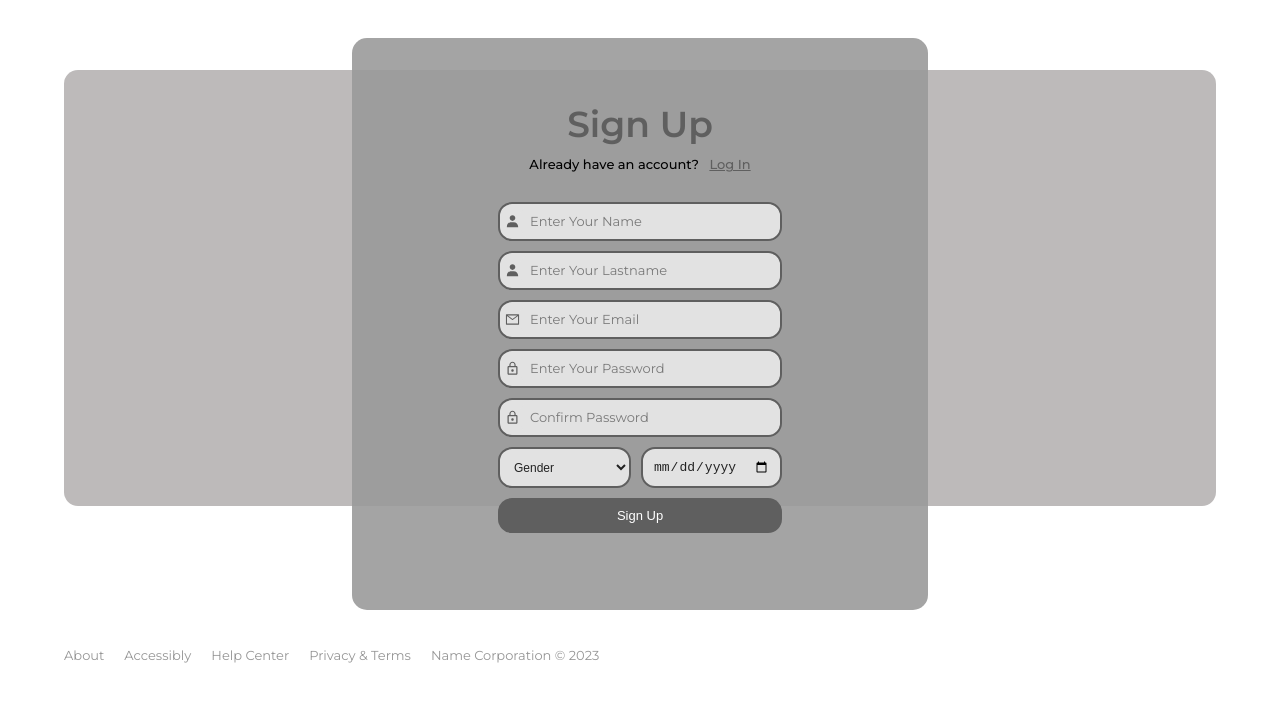
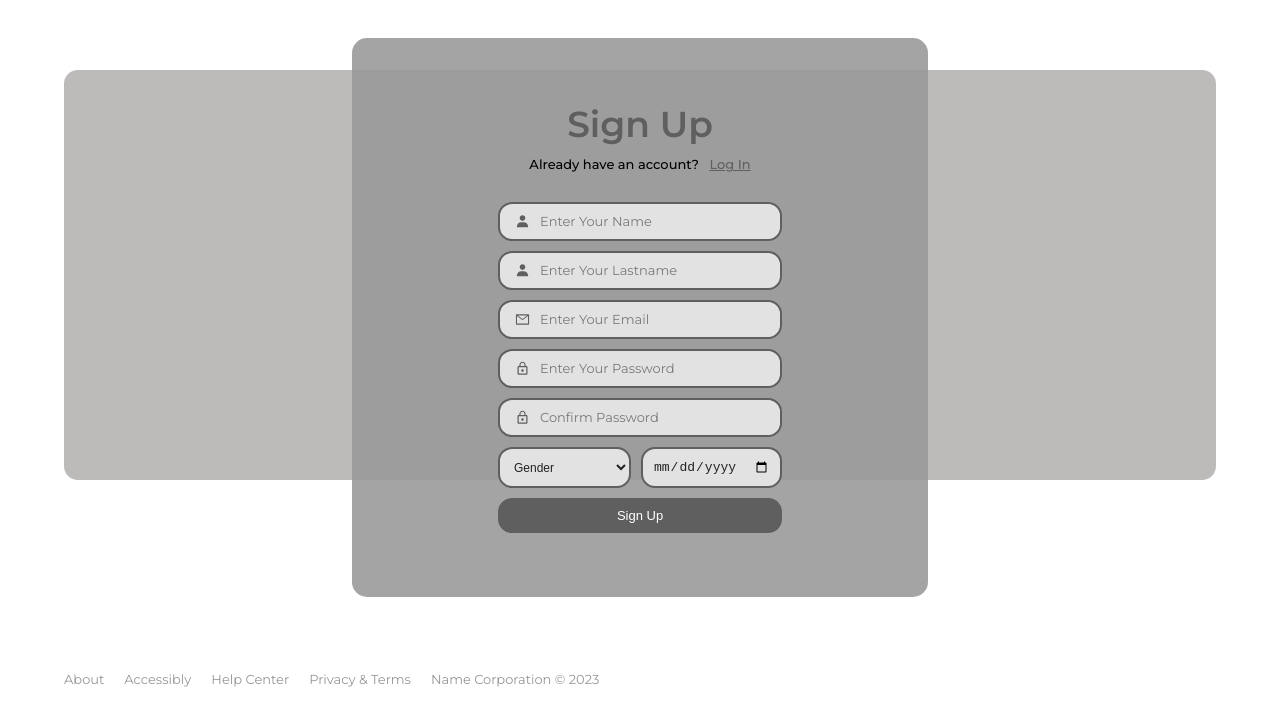
Before and after one commit to teutakk/SocialMediaFrontend, a React (Create React App) app: page /register in a window 1280 px wide. Shown: the top 726 px of the page. Built offline with nearby package versions, Linux system fonts and the light colour scheme.

Commit message:
bug fixes

```diff
--- a/src/pages/Register.js
+++ b/src/pages/Register.js
@@ -85,7 +85,7 @@
             placeholder="Enter Your Name"
             className={classes.inputRow}
           >
-            {formErrors.firstName && <p>{formErrors.firstName}</p>}
+            {formErrors.firstName && <p className={classes.errorText}>{formErrors.firstName}</p>}
           </CustomInput>
           <CustomInput
             onChange={onChangeHandler}
@@ -97,7 +97,7 @@
             placeholder="Enter Your Lastname"
             className={classes.inputRow}
           >
-            {formErrors.lastName && <p>{formErrors.lastName}</p>}
+            {formErrors.lastName && <p className={classes.errorText}>{formErrors.lastName}</p>}
           </CustomInput>
           <CustomInput
             onChange={onChangeHandler}
@@ -118,7 +118,7 @@
             value={formData.password}
             label="Password"
           >
-            {formErrors.password && <p>{formErrors.password}</p>}
+            {formErrors.password && <p className={classes.errorText}>{formErrors.password}</p>}
           </CustomInput>
           <CustomInput
             onChange={onChangeHandler}
@@ -131,7 +131,7 @@
             label="Confirm Password"
           >
             {formErrors.confirmPassword && !formErrors.password && (
-              <p>{formErrors.confirmPassword}</p>
+              <p className={classes.errorText}>{formErrors.confirmPassword}</p>
             )}
           </CustomInput>
             <div className={classes.blockInput}>
--- a/src/pages/styles/Register.module.css
+++ b/src/pages/styles/Register.module.css
@@ -2,12 +2,13 @@
     display: flex;
     flex-direction: column;
     justify-content: space-between;
+    gap: max(5vw, 40px);
 }
 .background{
     background-color: rgb(189, 186, 186);
     background-position: center;
     background-size: contain;
-    padding: max(200px, 17%);
+    padding: max(200px, 16%);
     margin: max(50px, 5.5vw) max(20px, 5vw) max(10px, 1vw) max(20px, 5vw);
     position: relative;
     border-radius: max(14px, .9vw);
@@ -22,7 +23,7 @@
     flex-direction: column;
     align-items: center;
     justify-content: center;
-    padding: max(40px, 5vw) max(30px, 2vw) max(40px, 6vw) max(30px, 2vw);
+    padding: max(40px, 5vw) max(30px, 2vw) max(40px, 5vw) max(30px, 2vw);
     background-color: rgba(155, 155, 155, 0.9);
     width: max(330px, 45%);
     margin: max(20px, 3vw) auto;
@@ -52,12 +53,19 @@
     margin-left: max(7px, .4vw)
 }
 
-.form{
+.form {
     display: flex;
     flex-direction: column;
     gap: max(10px, .6vw);
 }
-.icon{
+form div p{
+    font-size: max(12px, .75vw);
+    color: rgb(166, 36, 36);
+    font-weight: 500;
+    margin-left: max(10px, .5vw);
+    max-width: 250px;
+}
+.icon {
     height: max(1vw, 15px);
     width: max(1vw, 15px);
     color: #5f5f5f;
@@ -65,7 +73,7 @@
     align-items: center;
     justify-self: center;
 }
-.blockInput{
+.blockInput {
     display: flex;
     gap: max(10px, .6vw);
 
@@ -82,7 +90,7 @@
     width: 100%;
 
 }
-.button{
+.button {
     width: 100%;
     border-radius: max(14px, .9vw);
     padding: max(10px, .5vw);
@@ -93,12 +101,12 @@
     font-size: max(13px, .85vw);
     cursor: pointer;
 }
-.button:focus{
+.button:focus {
     background-color: #009BC6;
 }
 @media (max-width: 1450px) {
     .container{
-        gap: 90px;
+        gap: 140px;
     }
 }
 @media (max-width: 500px) {
@@ -110,7 +118,8 @@
         margin: max(50px, 5.5vw) 0;
     }
     .formData{
-        margin: 100px auto 20px auto;
+        margin: 100px auto 0px auto;
+        padding: max(20px, 2vw) max(30px, 2vw) max(40px, 5vw) max(30px, 2vw);
     }
 }
 
@@ -120,22 +129,21 @@
         right: 0px;
         width: 90%;
     }
-    .form{
+    .form {
         display: block;
     }
-    .blockInput select{
+    .blockInput select {
         width: 100%;
     }
-    .button{
+    .button {
         margin-top: 10px;
     }
     /*  if we want to make the gender and birthdate on a column*/
-    /* .blockInput{
+    /* .blockInput {
         display: flex;
         flex-direction: column;
-        align-items: stretch;
     }
-    input[type="date"]{
+    input[type="date"] {
         width: 100%;
     } */
 }
```
